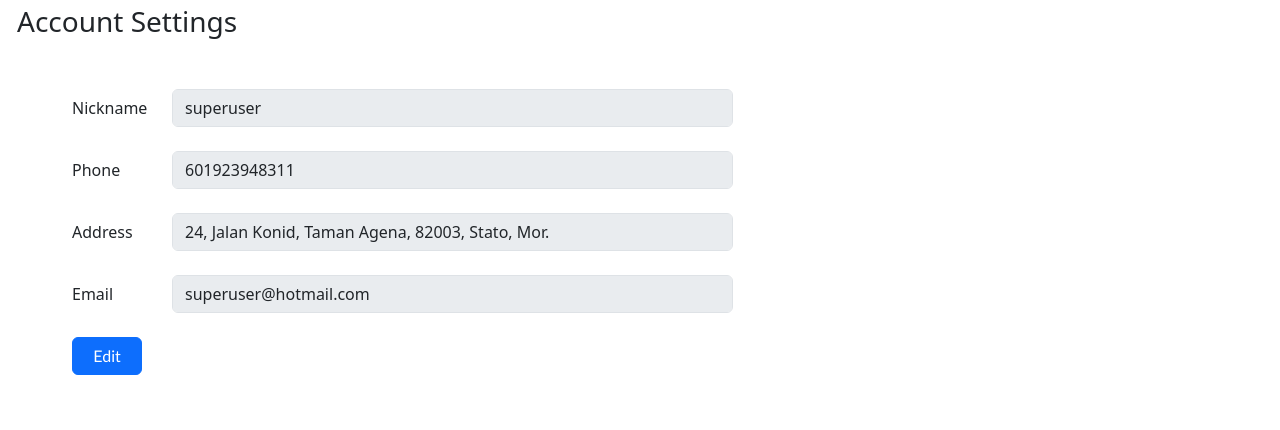
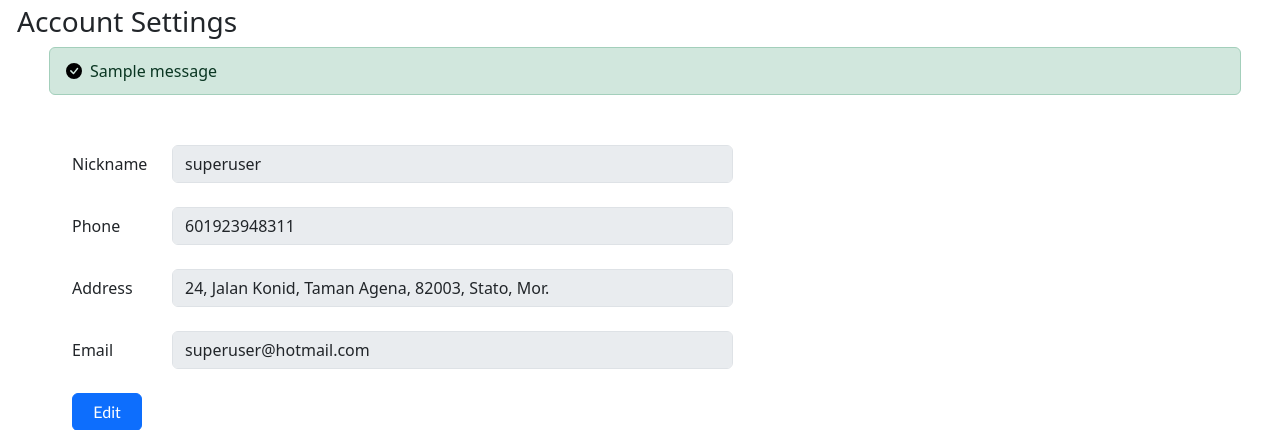
Before and after one commit to ronchuoeng/ESB-Group-Orders, a Django app: page /settings in a window 1280 px wide. Shown: the part 60-490 px from the top of the page. Run offline with Django 4.2, Linux system fonts and the light colour scheme; a user stored in the database is signed in; data comes from the database, SQL or seed files in the repository; both versions use the stored data as it was after the commit; tables that the repository leaves empty hold one stand-in row (values such as "Sample post"); one stand-in notice (Sample message) is shown.

Commit message:
modify top

```diff
--- a/Final/esb/templates/esb/settings.html
+++ b/Final/esb/templates/esb/settings.html
@@ -3,11 +3,44 @@
 {% block title %}
     Settings
 {% endblock %}
+
 {% block body %}
     <div id="settings-view" class="container-fluid">
         <h3>Account Settings</h3>
-        {% if message %}
-            <p style="color:red;">{{ message }}</p>
+        {% if messages %}
+            <!-- Messages -->
+            <ul class="messages" style="padding-right:2rem;">
+                {% for message in messages %}
+                    {% if message.tags == 'success' %}
+                        <div class="alert alert-success d-flex align-items-center" role="alert" style="height:3em;">
+                            <svg class="bi flex-shrink-0 me-2" role="img" aria-label="Success:" style="width:1em;height:1em;">
+                                <use xlink:href="#check-circle-fill" />
+                            </svg>
+                            <div>
+                                {{ message }}
+                            </div>
+                        </div>
+                    {% elif message.tags == 'error' %}
+                        <div class="alert alert-primary d-flex align-items-center" role="alert" style="height:3em;">
+                            <svg class="bi flex-shrink-0 me-2" role="img" aria-label="Info:" style="width:1em;height:1em;">
+                                <use xlink:href="#info-fill" />
+                            </svg>
+                            <div>
+                                {{ message }}
+                            </div>
+                        </div>
+                    {% elif message.tags == 'warning' %}
+                        <div class="alert alert-danger d-flex align-items-center" role="alert" style="height:3em;">
+                            <svg class="bi flex-shrink-0 me-2" role="img" aria-label="Danger:" style="width:1em;height:1em;">
+                                <use xlink:href="#exclamation-triangle-fill" />
+                            </svg>
+                            <div>
+                                {{ message }}
+                            </div>
+                        </div>
+                    {% endif %}
+                {% endfor %}
+            </ul>
         {% endif %}
         <div style="margin: 50px;">
             <form id="settings-form">
--- a/Final/esb/views.py
+++ b/Final/esb/views.py
@@ -260,9 +260,10 @@ def order_page(request, order_id):
             cus = Customer.objects.get(user=user)
         # If Customer model haven't create
         except Customer.DoesNotExist:
+            messages.warning(
+                request, "Please complete your information before joining an order.")
             return render(request, "esb/settings.html", {
                 "user": user,
-                "message": "Please complete your information before joining an order."
             })
         # form of quantity user submit
         quantity = request.POST.get('join')
```
Also changed, not shown: Final/esb/templates/esb/myorders.html (+6 -1 lines), Final/db.sqlite3.
